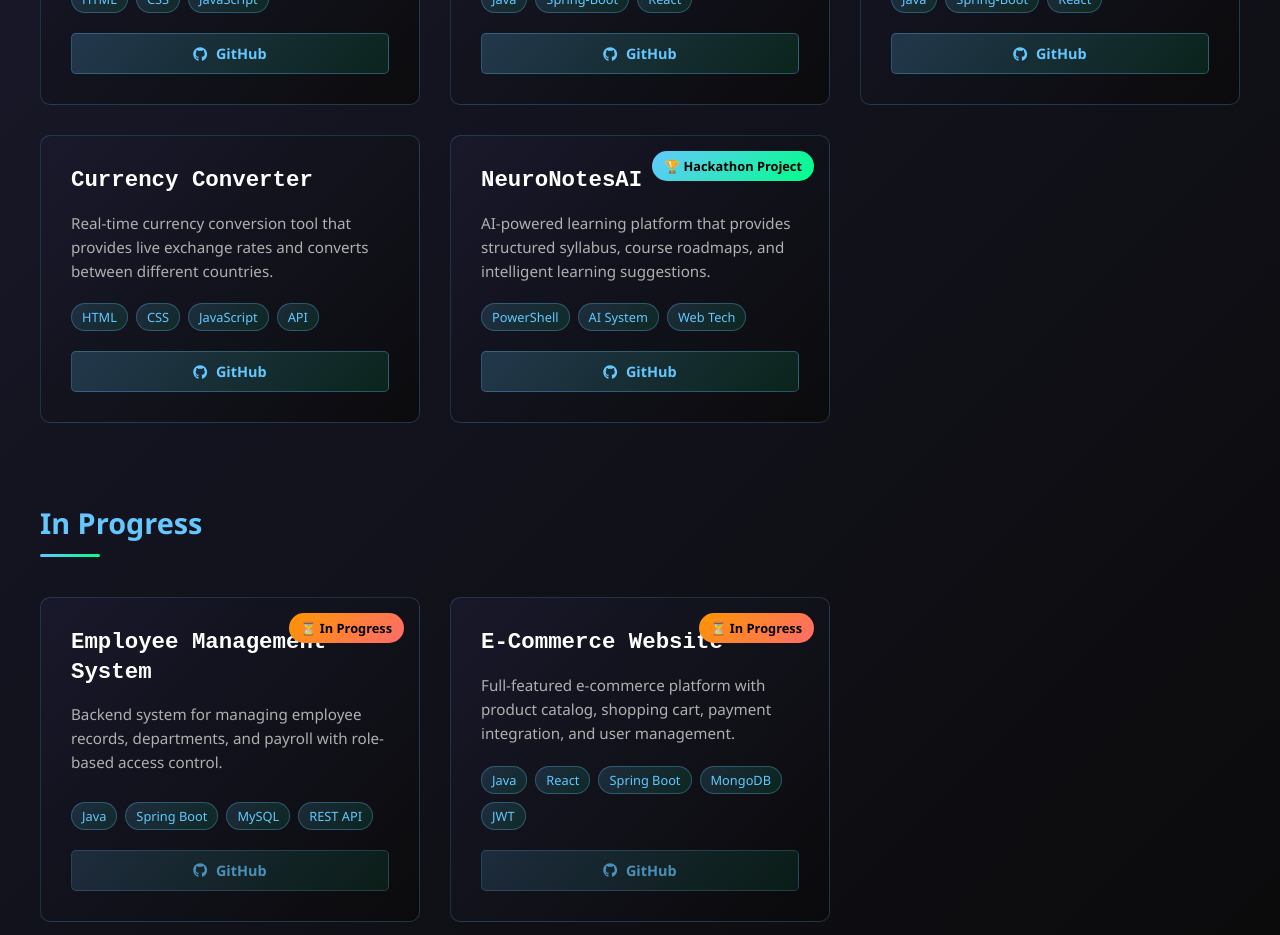
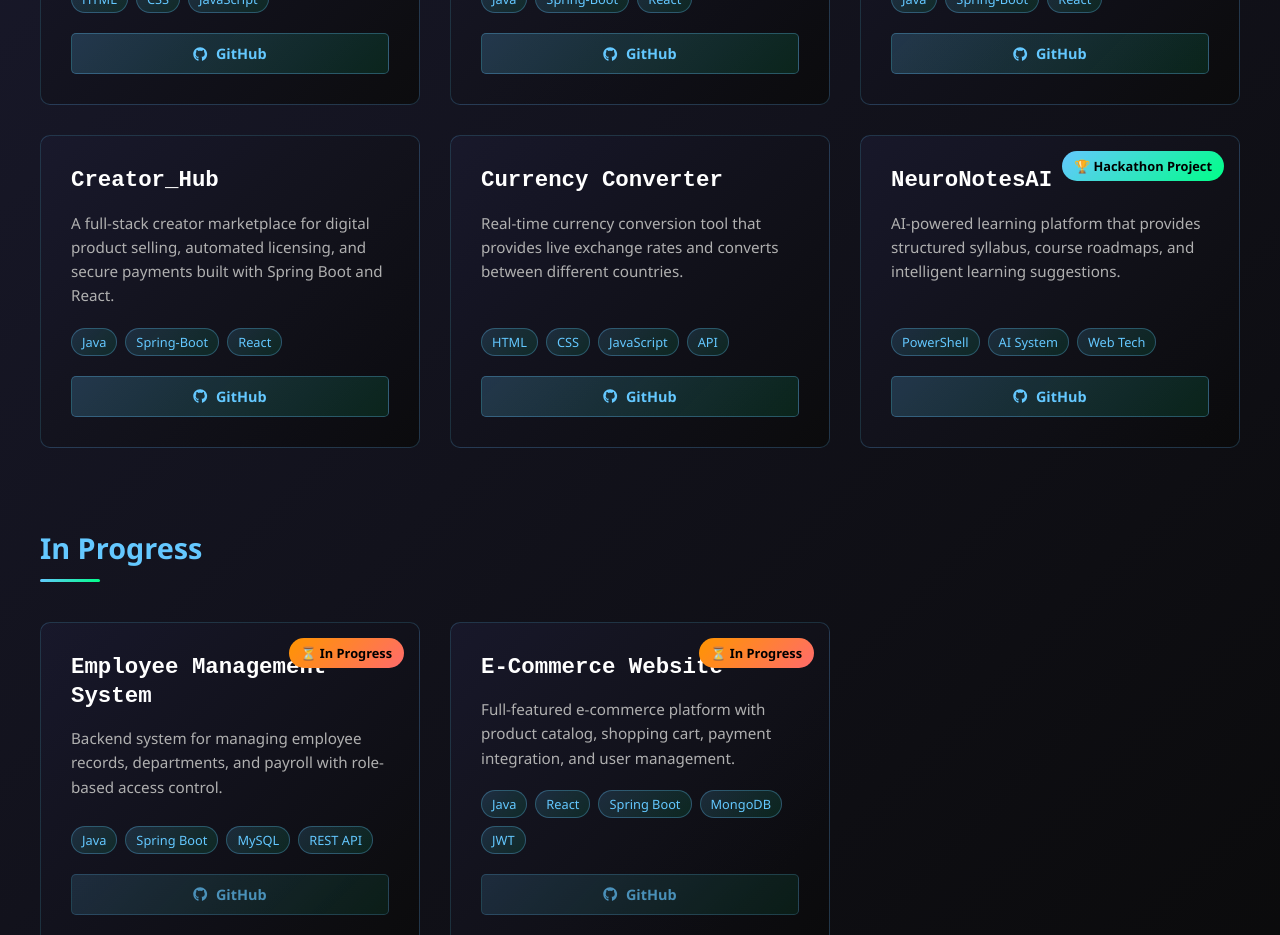
Before and after one commit to Mr-Manish-gupta/Portfolio_, a React (Create React App) app: page / in a window 1280 px wide. Shown: the part 3220-4155 px from the top of the page. Built offline with nearby package versions, Linux system fonts and the light colour scheme.

Commit message:
Project Creator_hub

```diff
--- a/src/components/Projects.jsx
+++ b/src/components/Projects.jsx
@@ -26,6 +26,15 @@ const Projects = () => {
       id: 7,
       title: 'Cloud Share',
       description: 'Cloud share platform is a tha file share and secure your file , documention, pdf, phote etc. High level secure your data.',
+      technologies: ['Java', 'Spring-Boot', 'React'],
+      status: 'Completed',
+      github: 'https://github.com/Mr-Manish-gupta',
+      live: '#'
+    },
+    {
+      id: 8,
+      title: 'Creator_Hub',
+      description: 'A full-stack creator marketplace for digital product selling, automated licensing, and secure payments built with Spring Boot and React.',
       technologies: ['Java', 'Spring-Boot', 'React'],
       status: 'Completed',
       github: 'https://github.com/Mr-Manish-gupta',
```
